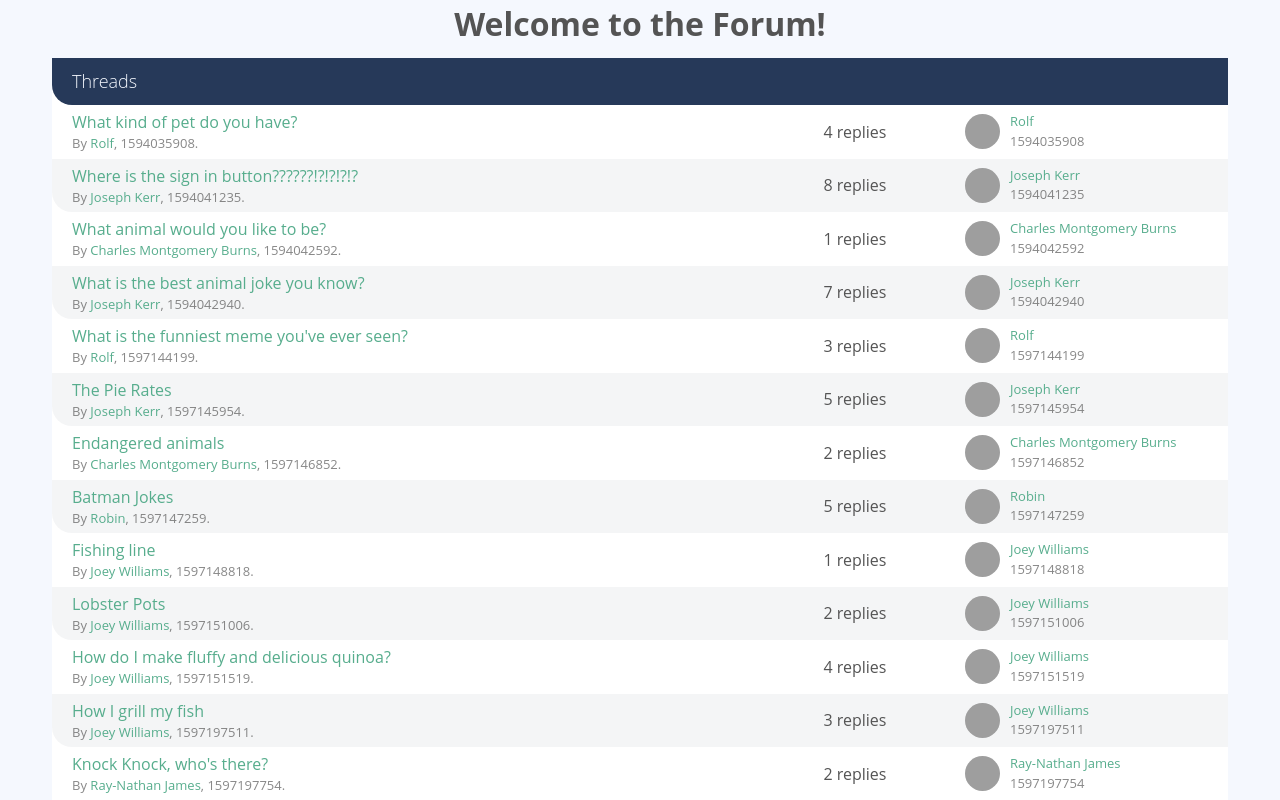
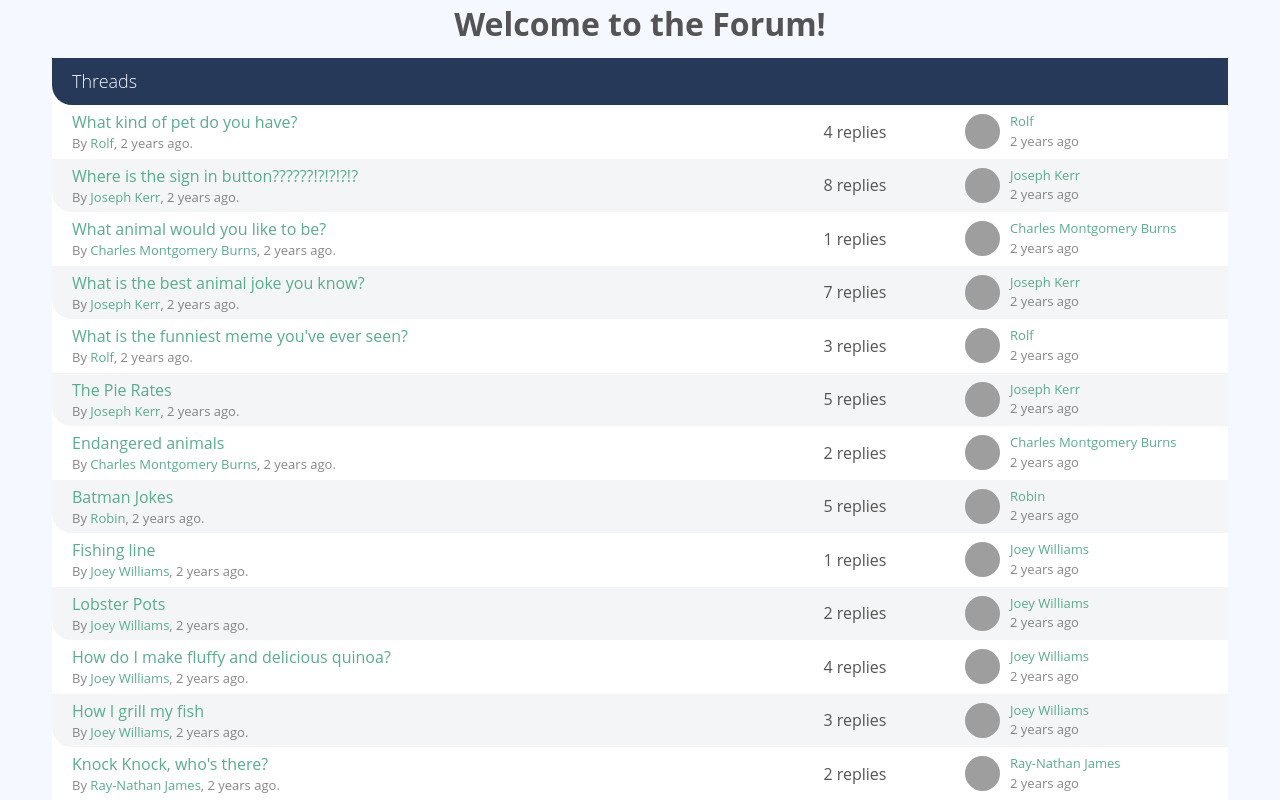
Before and after one commit to TanyaLagodich/vueschool-class, a Vue app: page / in a window 1280 px wide. Shown: the top 800 px of the page. Built offline with nearby package versions, Linux system fonts and the light colour scheme; grey boxes are pictures that could not be loaded.

Commit message:
chapter 4: creating a base component

```diff
--- /dev/null
+++ b/src/components/AppDate.vue
@@ -0,0 +1,29 @@
+<template>
+    <span :title="humansFriendlyDate()">
+        {{ diffForHumans() }}
+    </span>
+</template>
+<script>
+import dayjs from 'dayjs'
+import relativeTime from 'dayjs/plugin/relativeTime'
+import localizedDate from 'dayjs/plugin/localizedFormat'
+dayjs.extend(relativeTime)
+dayjs.extend(localizedDate)
+
+export default {
+  props: {
+    timestamp: {
+      type: Number,
+      required: true
+    }
+  },
+  methods: {
+    diffForHumans () {
+      return dayjs.unix(this.timestamp).fromNow()
+    },
+    humansFriendlyDate () {
+      return dayjs.unix(this.timestamp).format('llll')
+    }
+  }
+}
+</script>
--- a/src/components/PostList.vue
+++ b/src/components/PostList.vue
@@ -24,21 +24,20 @@
                 </p>
                 </div>
             </div>
-            <div class="post-date text-faded" :title="humansFriendlyDate(post.publishedAt)">
-                {{ diffForHumans(post.publishedAt) }}
+            <div class="post-date text-faded">
+                <app-date :timestamp="post.publishedAt" />
             </div>
         </div>
     </div>
 </template>
 <script>
 import sourceData from '@/data.json'
-import dayjs from 'dayjs'
-import relativeTime from 'dayjs/plugin/relativeTime'
-import localizedDate from 'dayjs/plugin/localizedFormat'
-dayjs.extend(relativeTime)
-dayjs.extend(localizedDate)
+import AppDate from './AppDate.vue'
 
 export default {
+  components: {
+    AppDate
+  },
   props: {
     posts: {
       type: Array,
@@ -53,12 +52,6 @@
   methods: {
     userById (userId) {
       return this.users?.find((u) => u.id === userId)
-    },
-    diffForHumans (timestamp) {
-      return dayjs.unix(timestamp).fromNow()
-    },
-    humansFriendlyDate (timestamp) {
-      return dayjs.unix(timestamp).format('llll')
     }
   }
 }
--- a/src/components/ThreadList.vue
+++ b/src/components/ThreadList.vue
@@ -14,7 +14,8 @@
                           </router-link>
                       </p>
                       <p class="text-faded text-xsmall">
-                          By <a href="#">{{ userById(thread.userId).name }}</a>, {{ thread.publishedAt }}.
+                          By <a href="#">{{ userById(thread.userId).name }}</a>,
+                          <app-date :timestamp="thread.publishedAt" />.
                       </p>
                   </div>
 
@@ -32,7 +33,9 @@
                           <p class="text-xsmall">
                               <a href="#">{{ userById(thread.userId).name }}</a>
                           </p>
-                          <p class="text-xsmall text-faded">{{ thread.publishedAt }}</p>
+                          <p class="text-xsmall text-faded">
+                            <app-date :timestamp="thread.publishedAt" />
+                          </p>
                       </div>
                   </div>
               </div>
@@ -41,8 +44,12 @@
 </template>
 <script>
 import sourceData from '@/data.json'
+import AppDate from './AppDate.vue'
 
 export default {
+  components: {
+    AppDate
+  },
   props: {
     threads: {
       type: Array,
```
